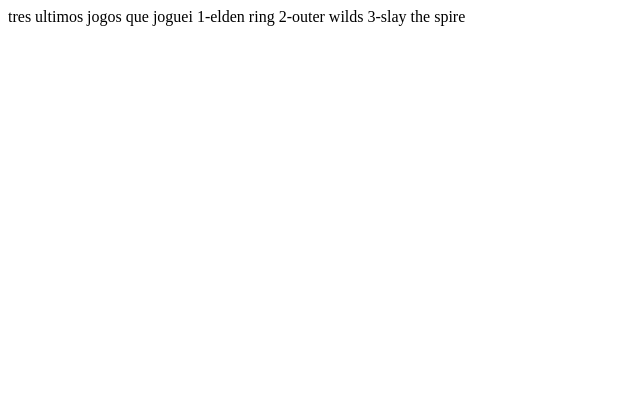
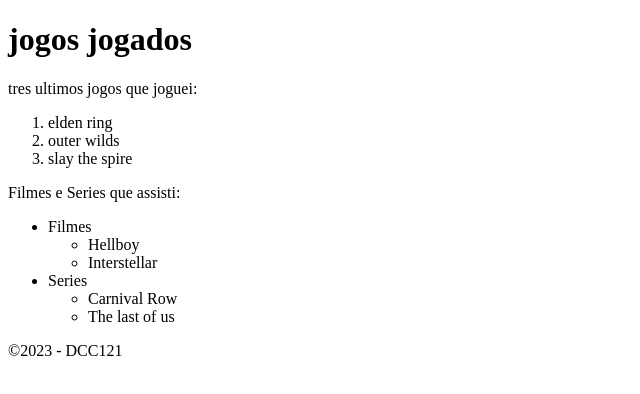
Before and after one commit to BrunaCruz0/dcc121-2023-1-atv1-Wilian2012, a plain HTML site: page teste.html in a window 1280 px wide. Shown: the whole page, without its empty margins (0-640 px from the left). Drawn offline with Linux system fonts and the light colour scheme.

Commit message:
adiciona elementos semanticos

```diff
--- a/teste.html
+++ b/teste.html
@@ -6,8 +6,42 @@
     <title>jogos jogados</title>
 </head>
 <body>
-tres ultimos jogos que joguei
+    <header>
+        <h1>jogos jogados</h1>
+    </header>
 
-1-elden ring
-2-outer wilds
-3-slay the spire
+<p>tres ultimos jogos que joguei:<p>
+<ol>
+
+<li>elden ring</li>
+<li>outer wilds</li>
+<li>slay the spire</li>
+
+</ol>
+
+   <p>Filmes e Series que assisti:</p>
+   <ul>
+         <li>
+            <div>Filmes</div>
+           <ul>
+              <li> Hellboy</li>
+              <li>Interstellar</li>
+           </ul>
+         </li>
+           <li>
+            <div>Series</div>
+         <ul>
+            <li>Carnival Row</li>
+            <li>The last of us</li>
+        </ul>
+    </li>
+
+   </ul>
+
+   <footer>
+
+             &copy;2023 - DCC121
+   </footer>
+</body>
+
+</html>
```
Also changed, not shown: index.html (+3 -1 lines).
